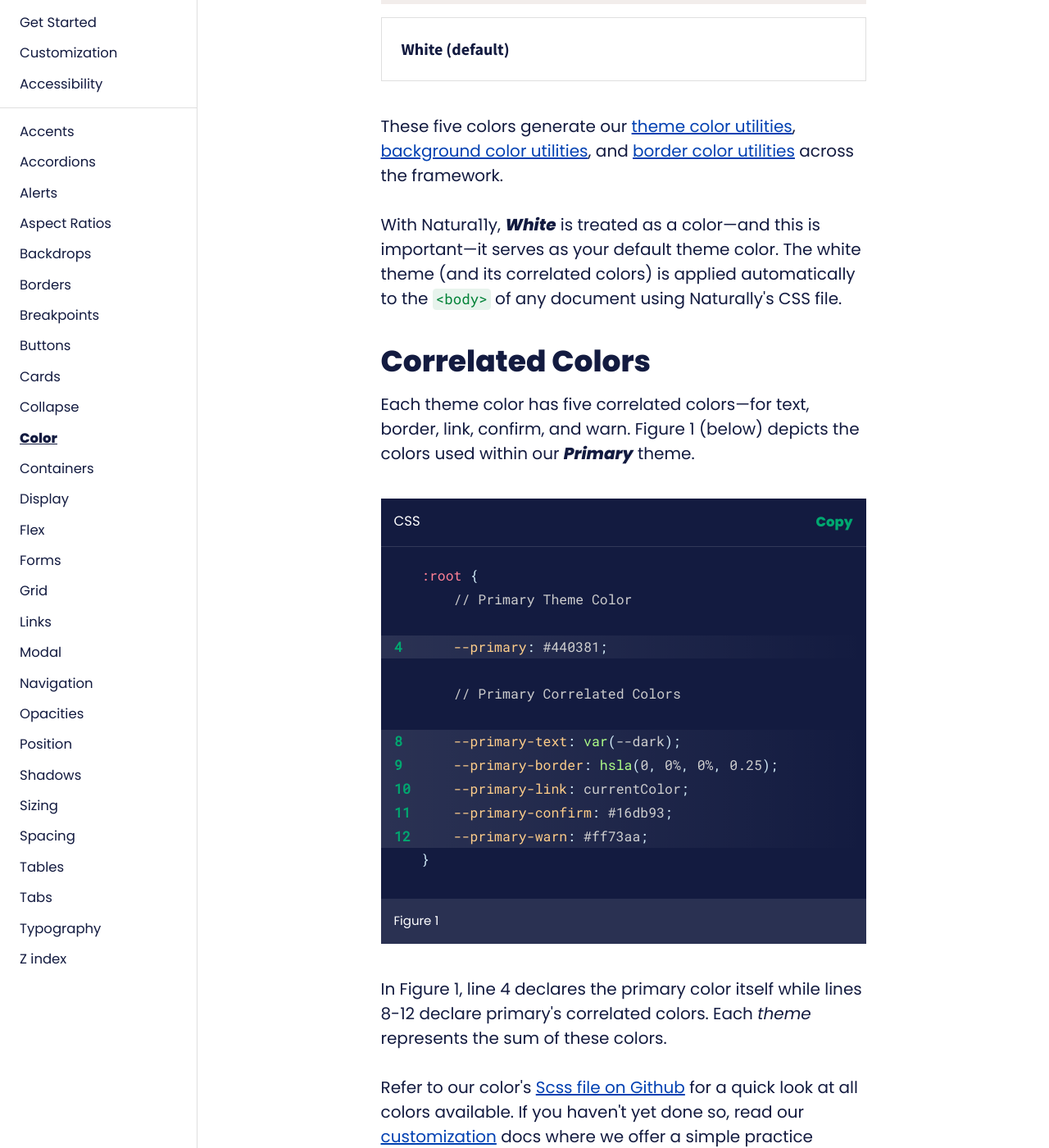
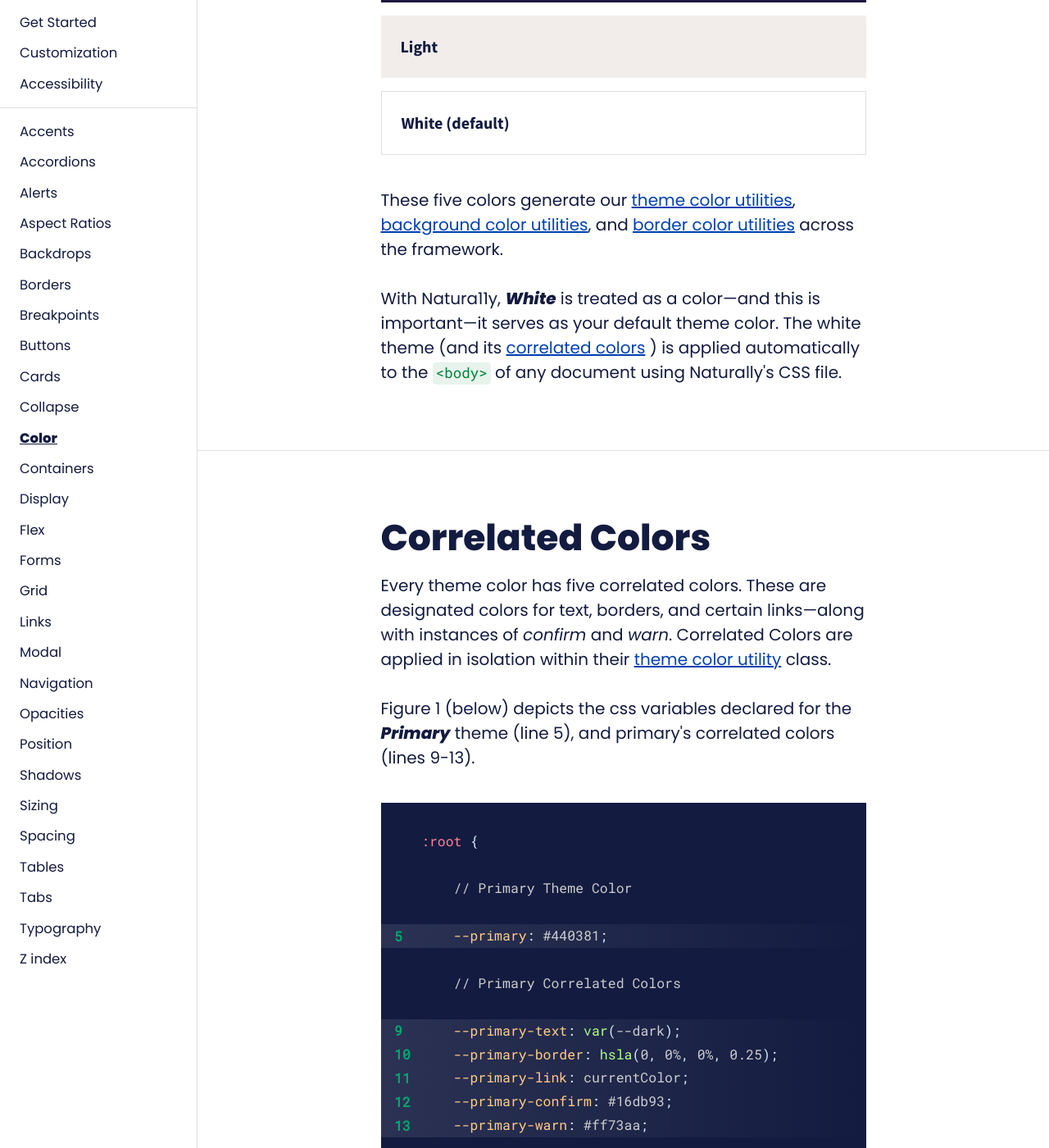
Before and after one commit to cavidano/natura11y-docs, a Jekyll site: the page built from _docs-a-z/color.html, in a window 1280 px wide and 1400 px high, scrolled down 1759 px. Shown: the whole window at 82% size. Built offline with Jekyll 4.4.1, drawn with Linux system fonts in a browser that asks for light colours; some of the changed text lies outside the part shown.

Commit message:
before johnnie review

```diff
--- a/_docs-a-z/color.html
+++ b/_docs-a-z/color.html
@@ -26,9 +26,9 @@
 <hr class="section-start" id="themeColors">
 
 <div class="container narrow margin-y-4">
-    <h2>Theme Colors</h2>
+    <h2>Theme Colors: Your Principle Palette</h2>
     <p>
-        Your principal <em>theme color palette</em> includes <strong><em>Primary</em></strong>, <strong><em>Secondary</em></strong>, <strong><em>Dark</em></strong>, <strong><em>Light</em></strong>, and <strong><em>White</em></strong>.
+        Out of the box, Your principal theme colors</em> include <strong><em>Primary</em></strong>, <strong><em>Secondary</em></strong>, <strong><em>Dark</em></strong>, <strong><em>Light</em></strong>, and <strong><em>White</em></strong>.
     </p>
 </div>
 <!-- .container -->
@@ -64,23 +64,28 @@
         These five colors generate our <a href="#themeColorUtilities">theme color utilities</a>, <a href="#backgroundColorUtilities">background color utilities</a>, and <a href="#1">border color utilities</a> across the framework.
     </p>
     <p>
-        With Natura11y, <strong><em>White</em></strong> is treated as a color&#8212;and this is important&#8212;it serves as your default theme color. The white theme (and its correlated colors) is applied automatically to the <code>&lt;body&gt;</code> of any document using Naturally's CSS file.
+        With Natura11y, <strong><em>White</em></strong> is treated as a color&#8212;and this is important&#8212;it serves as your default theme color. The white theme (and its <a href="#correlatedColors">correlated colors</a> ) is applied automatically to the <code>&lt;body&gt;</code> of any document using Naturally's CSS file.
     </p>
 </div>
 <!-- .container -->
 
+<hr class="section-start" id="correlatedColors">
 <div class="container narrow margin-y-4">
-    <h3>Correlated Colors</h3>
+    <h2>Correlated Colors</h2>
     <p>
-        Each theme color has five correlated colors&#8212;for text, border, link, confirm, and warn. Figure 1 (below) depicts the colors used within our <strong><em>Primary</em></strong> theme</em>.
+        Every theme color has five correlated colors. These are designated colors for text, borders, and certain links&#8212;along with instances of <em>confirm</em> and <em>warn</em>. Correlated Colors are applied in isolation within their <a href="#themeColorUtilities">theme color utility</a> class.
+    </p>
+    <p>
+        Figure 1 (below) depicts the css variables declared for the <em> <strong>Primary</strong></em> theme (line 5), and primary's correlated colors (lines 9-13).
     </p>
 </div>
 <!-- .container -->
 
 <figure class="container narrow margin-y-4">
-    <pre data-line="4,8,9,10,11,12">
+    <pre class="hide-toolbar" data-line="5,9,10,11,12,13">
         <code class="language-css">
             :root {
+
                 // Primary Theme Color
 
                 --primary: #440381;
@@ -92,6 +97,9 @@
                 --primary-link: currentColor;
                 --primary-confirm: #16db93;
                 --primary-warn: #ff73aa;
+
+                ...
+
             }
         </code>
     </pre>
@@ -102,10 +110,7 @@
 
 <div class="container narrow margin-y-4">
     <p>
-        In Figure 1, line 4 declares the primary color itself while lines 8-12 declare primary's correlated colors. Each <em>theme</em> represents the sum of these colors.
-    </p>
-    <p>
-        Refer to our color's <a href="https://github.com/cavidano/natura11y/blob/main/src/modules/color/_style.scss#L20" target="_blank">Scss file on Github</a> for a quick look at all colors available. If you haven't yet done so, read our <a href="{{ site.url }}/docs/customization/#customizingColors">customization</a> docs where we offer a simple practice exercise for customizing colors from Natura11y's CDN.
+        Jump over to the color's <a href="/docs/customization/#cp_color">css variable reference guide</a> for a full explanation of these colors (and all colors) available within the framework.
     </p>
 </div>
 <!-- .container -->
--- a/lib/json/root-custom-properties.json
+++ b/lib/json/root-custom-properties.json
@@ -132,7 +132,7 @@
     },
 
     {
-        "type": "Color System",
+        "type": "Color",
         "scope" : ":root",
         "customProperties": [
             {
```
